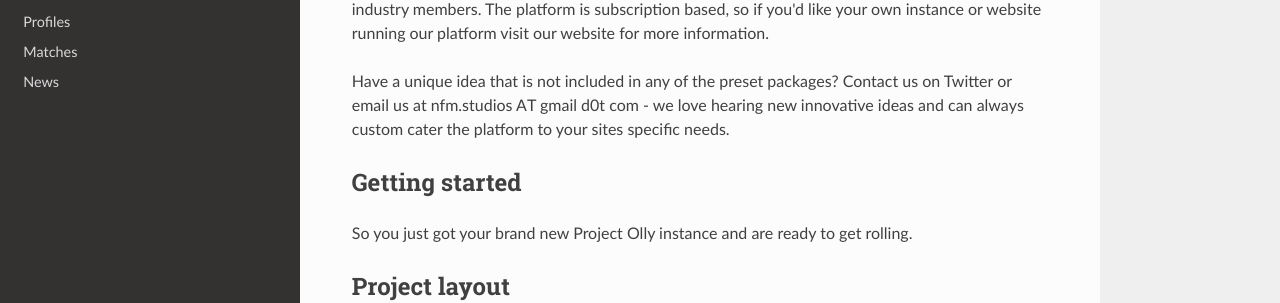
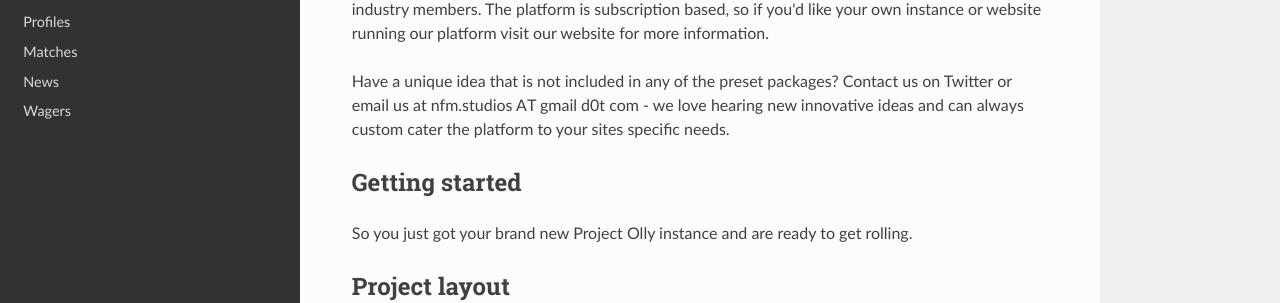
Before and after one commit to NFM-Studios/olly-documentation, an MkDocs documentation site: the page built from docs/index.md, in a window 1280 px wide. Shown: the part 277-580 px from the top of the page. Built offline with MkDocs 1.6.1, drawn with Linux system fonts in a browser that asks for light colours; nearby versions of some CDN libraries.

Commit message:
add wagers to nav

```diff
--- a/mkdocs.yml
+++ b/mkdocs.yml
@@ -9,4 +9,5 @@
     - Profiles: profiles.md
     - Matches: matches.md
     - News: news.md
+    - Wagers: wagers.md
 theme: readthedocs
```
